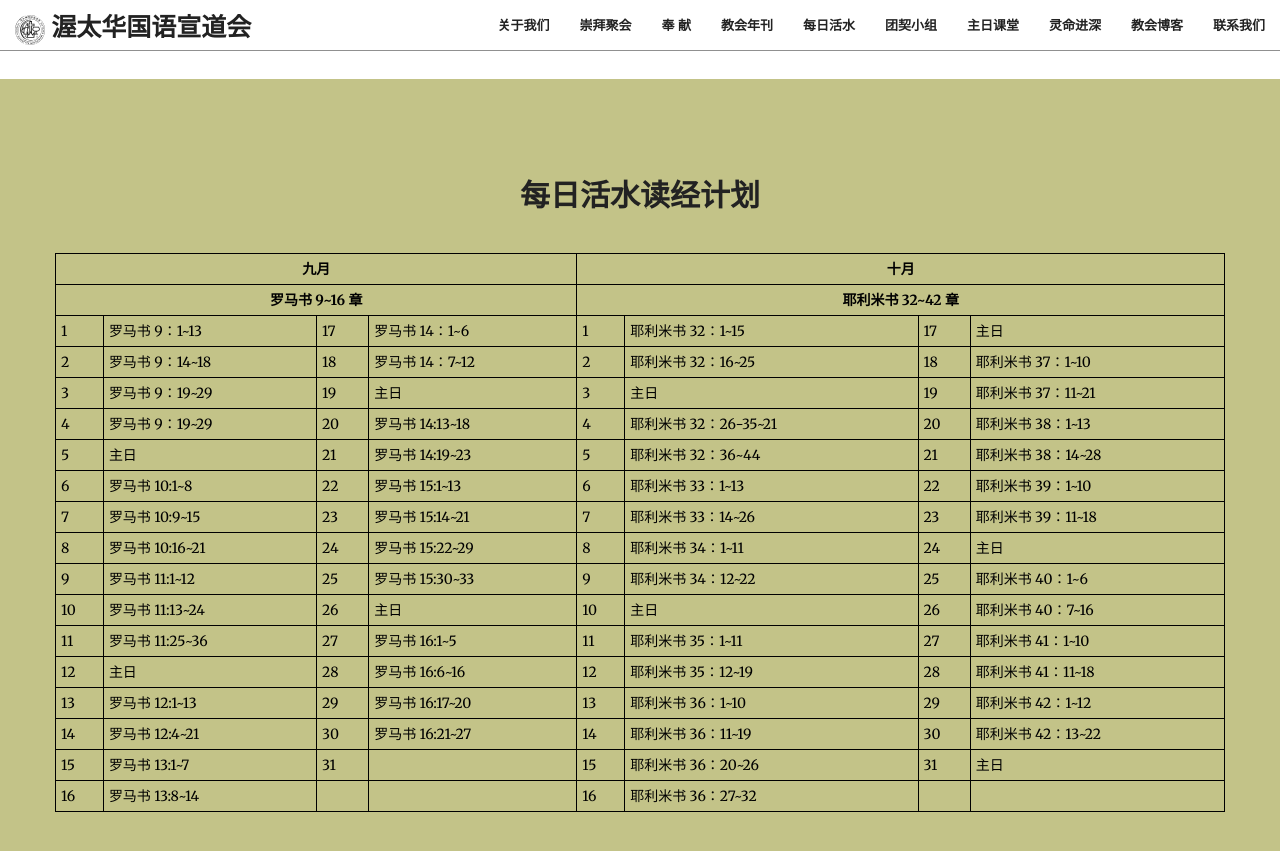
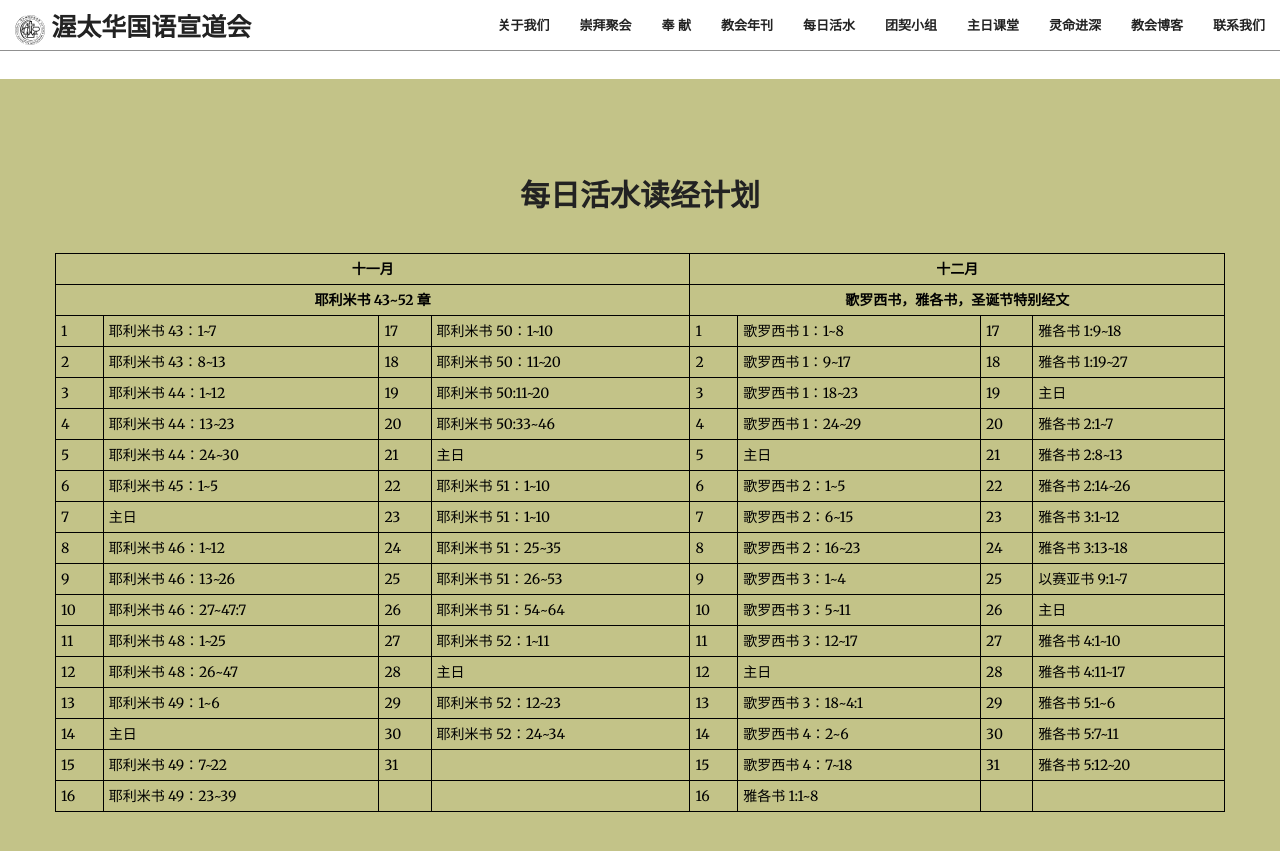
Before and after one commit to JonasYow/ottawaomac, a Jekyll site: the page built from index.html, in a window 1280 px wide and 900 px high, scrolled down 2768 px. Shown: the top 851 px of the window. Built offline with Jekyll 4.4.1, drawn with Linux system fonts in a browser that asks for light colours; some web fonts are replaced.

Commit message:
Update content for Nov_Dec

```diff
--- a/_includes/dailylivingwater.html
+++ b/_includes/dailylivingwater.html
@@ -8,186 +8,186 @@
             </div>
             <table style="width:100%">
             <tr>
-                <th colspan="4" class="text-center">九月</th>
-                <th colspan="4" class="text-center">十月</th>
+                <th colspan="4" class="text-center">十一月</th>
+                <th colspan="4" class="text-center">十二月</th>
             </tr>
             <tr>
-                <th colspan="4" class="text-center">罗马书 9~16 章</th>
-                <th colspan="4" class="text-center">耶利米书 32~42 章</th>
+                <th colspan="4" class="text-center">耶利米书 43~52 章</th>
+                <th colspan="4" class="text-center">歌罗西书，雅各书，圣诞节特别经文</th>
             </tr>
 
             <tr>
                 <td>1</td>
-                <td>罗马书 9：1~13</td>
+                <td>耶利米书 43：1~7</td>
                 <td>17</td>
-                <td>罗马书 14：1~6</td>
+                <td>耶利米书 50：1~10</td>
                 <td>1</td>
-                <td>耶利米书 32：1~15</td>
+                <td>歌罗西书 1：1~8</td>
                 <td>17</td>
+                <td>雅各书 1:9~18</td>
+            </tr>
+
+            <tr>
+                <td>2</td>
+                <td>耶利米书 43：8~13</td>
+                <td>18</td>
+                <td>耶利米书 50：11~20</td>
+                <td>2</td>
+                <td>歌罗西书 1：9~17</td>
+                <td>18</td>
+                <td>雅各书 1:19~27</td>
+            </tr>
+
+            <tr>
+                <td>3</td>
+                <td>耶利米书 44：1~12</td>
+                <td>19</td>
+                <td>耶利米书 50:11~20</td>
+                <td>3</td>
+                <td>歌罗西书 1：18~23</td>
+                <td>19</td>
                 <td>主日</td>
             </tr>
 
             <tr>
-                <td>2</td>
-                <td>罗马书 9：14~18</td>
-                <td>18</td>
-                <td>罗马书 14：7~12</td>
-                <td>2</td>
-                <td>耶利米书 32：16~25</td>
-                <td>18</td>
-                <td>耶利米书 37：1~10</td>
-            </tr>
-
-            <tr>
-                <td>3</td>
-                <td>罗马书 9：19~29</td>
-                <td>19</td>
-                <td>主日</td>
-                <td>3</td>
-                <td>主日</td>
-                <td>19</td>
-                <td>耶利米书 37：11~21</td>
-            </tr>
-
-            <tr>
                 <td>4</td>
-                <td>罗马书 9：19~29</td>
+                <td>耶利米书 44：13~23</td>
                 <td>20</td>
-                <td>罗马书 14:13~18</td>
+                <td>耶利米书 50:33~46</td>
                 <td>4</td>
-                <td>耶利米书 32：26-35~21</td>
+                <td>歌罗西书 1：24~29</td>
                 <td>20</td>
-                <td>耶利米书 38：1~13</td>
+                <td>雅各书 2:1~7</td>
             </tr>
 
             <tr>
                 <td>5</td>
+                <td>耶利米书 44：24~30</td>
+                <td>21</td>
+                <td>主日</td>
+                <td>5</td>
                 <td>主日</td>
                 <td>21</td>
-                <td>罗马书 14:19~23</td>
-                <td>5</td>
-                <td>耶利米书 32：36~44</td>
-                <td>21</td>
-                <td>耶利米书 38：14~28</td>
+                <td>雅各书 2:8~13</td>
             </tr>
 
             <tr>
                 <td>6</td>
-                <td>罗马书 10:1~8</td>
+                <td>耶利米书 45：1~5</td>
                 <td>22</td>
-                <td>罗马书 15:1~13</td>
+                <td>耶利米书 51：1~10</td>
                 <td>6</td>
-                <td>耶利米书 33：1~13</td>
+                <td>歌罗西书 2：1~5</td>
                 <td>22</td>
-                <td>耶利米书 39：1~10</td>
+                <td>雅各书 2:14~26</td>
             </tr>
 
             <tr>
                 <td>7</td>
-                <td>罗马书 10:9~15</td>
+                <td>主日</td>
                 <td>23</td>
-                <td>罗马书 15:14~21</td>
+                <td>耶利米书 51：1~10</td>
                 <td>7</td>
-                <td>耶利米书 33：14~26</td>
+                <td>歌罗西书 2：6~15</td>
                 <td>23</td>
-                <td>耶利米书 39：11~18</td>
+                <td>雅各书 3:1~12</td>
             </tr>
 
             <tr>
                 <td>8</td>
-                <td>罗马书 10:16~21</td>
+                <td>耶利米书 46：1~12</td>
                 <td>24</td>
-                <td>罗马书 15:22~29</td>
+                <td>耶利米书 51：25~35</td>
                 <td>8</td>
-                <td>耶利米书 34：1~11</td>
+                <td>歌罗西书 2：16~23</td>
                 <td>24</td>
+                <td>雅各书 3:13~18</td>
+            </tr>
+
+            <tr>
+                <td>9</td>
+                <td>耶利米书 46：13~26</td>
+                <td>25</td>
+                <td>耶利米书 51：26~53</td>
+                <td>9</td>
+                <td>歌罗西书 3：1~4</td>
+                <td>25</td>
+                <td>以赛亚书 9:1~7</td>
+            </tr>
+
+            <tr>
+                <td>10</td>
+                <td>耶利米书 46：27~47:7</td>
+                <td>26</td>
+                <td>耶利米书 51：54~64</td>
+                <td>10</td>
+                <td>歌罗西书 3：5~11</td>
+                <td>26</td>
                 <td>主日</td>
             </tr>
 
             <tr>
-                <td>9</td>
-                <td>罗马书 11:1~12</td>
-                <td>25</td>
-                <td>罗马书 15:30~33</td>
-                <td>9</td>
-                <td>耶利米书 34：12~22</td>
-                <td>25</td>
-                <td>耶利米书 40：1~6</td>
-            </tr>
-
-            <tr>
-                <td>10</td>
-                <td>罗马书 11:13~24</td>
-                <td>26</td>
-                <td>主日</td>
-                <td>10</td>
-                <td>主日</td>
-                <td>26</td>
-                <td>耶利米书 40：7~16</td>
-            </tr>
-
-            <tr>
                 <td>11</td>
-                <td>罗马书 11:25~36</td>
+                <td>耶利米书 48：1~25</td>
                 <td>27</td>
-                <td>罗马书 16:1~5</td>
+                <td>耶利米书 52：1~11</td>
                 <td>11</td>
-                <td>耶利米书 35：1~11</td>
+                <td>歌罗西书 3：12~17</td>
                 <td>27</td>
-                <td>耶利米书 41：1~10</td>
+                <td>雅各书 4:1~10</td>
             </tr>
 
             <tr>
                 <td>12</td>
+                <td>耶利米书 48：26~47</td>
+                <td>28</td>
+                <td>主日</td>
+                <td>12</td>
                 <td>主日</td>
                 <td>28</td>
-                <td>罗马书 16:6~16</td>
-                <td>12</td>
-                <td>耶利米书 35：12~19</td>
-                <td>28</td>
-                <td>耶利米书 41：11~18</td>
+                <td>雅各书 4:11~17</td>
             </tr>
 
             <tr>
                 <td>13</td>
-                <td>罗马书 12:1~13</td>
+                <td>耶利米书 49：1~6</td>
                 <td>29</td>
-                <td>罗马书 16:17~20</td>
+                <td>耶利米书 52：12~23</td>
                 <td>13</td>
-                <td>耶利米书 36：1~10</td>
+                <td>歌罗西书 3：18~4:1</td>
                 <td>29</td>
-                <td>耶利米书 42：1~12</td>
+                <td>雅各书 5:1~6</td>
             </tr>
 
             <tr>
                 <td>14</td>
-                <td>罗马书 12:4~21</td>
+                <td>主日</td>
                 <td>30</td>
-                <td>罗马书 16:21~27</td>
+                <td>耶利米书 52：24~34</td>
                 <td>14</td>
-                <td>耶利米书 36：11~19</td>
+                <td>歌罗西书 4：2~6</td>
                 <td>30</td>
-                <td>耶利米书 42：13~22</td>
+                <td>雅各书 5:7~11</td>
             </tr>
 
             <tr>
                 <td>15</td>
-                <td>罗马书 13:1~7</td>
+                <td>耶利米书 49：7~22</td>
                 <td>31</td>
                 <td></td>
                 <td>15</td>
-                <td>耶利米书 36：20~26</td>
+                <td>歌罗西书 4：7~18</td>
                 <td>31</td>
-                <td>主日</td>
+                <td>雅各书 5:12~20</td>
             </tr>
 
             <tr>
                 <td>16</td>
-                <td>罗马书 13:8~14</td>
+                <td>耶利米书 49：23~39</td>
                 <td> </td>
                 <td> </td>
                 <td>16</td>
-                <td>耶利米书 36：27~32</td>
+                <td>雅各书 1:1~8</td>
                 <td> </td>
                 <td> </td>
             </tr>
```
